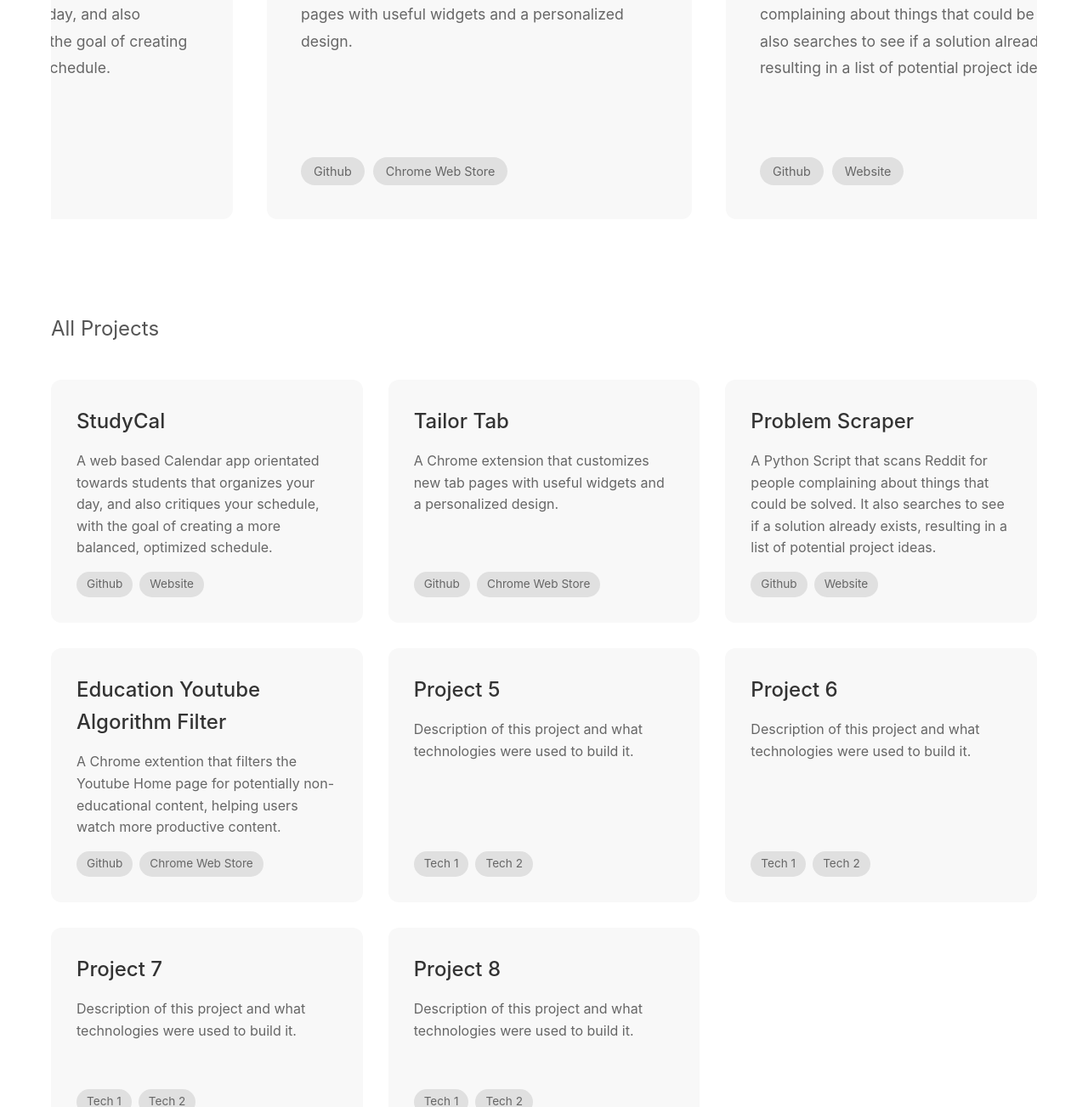
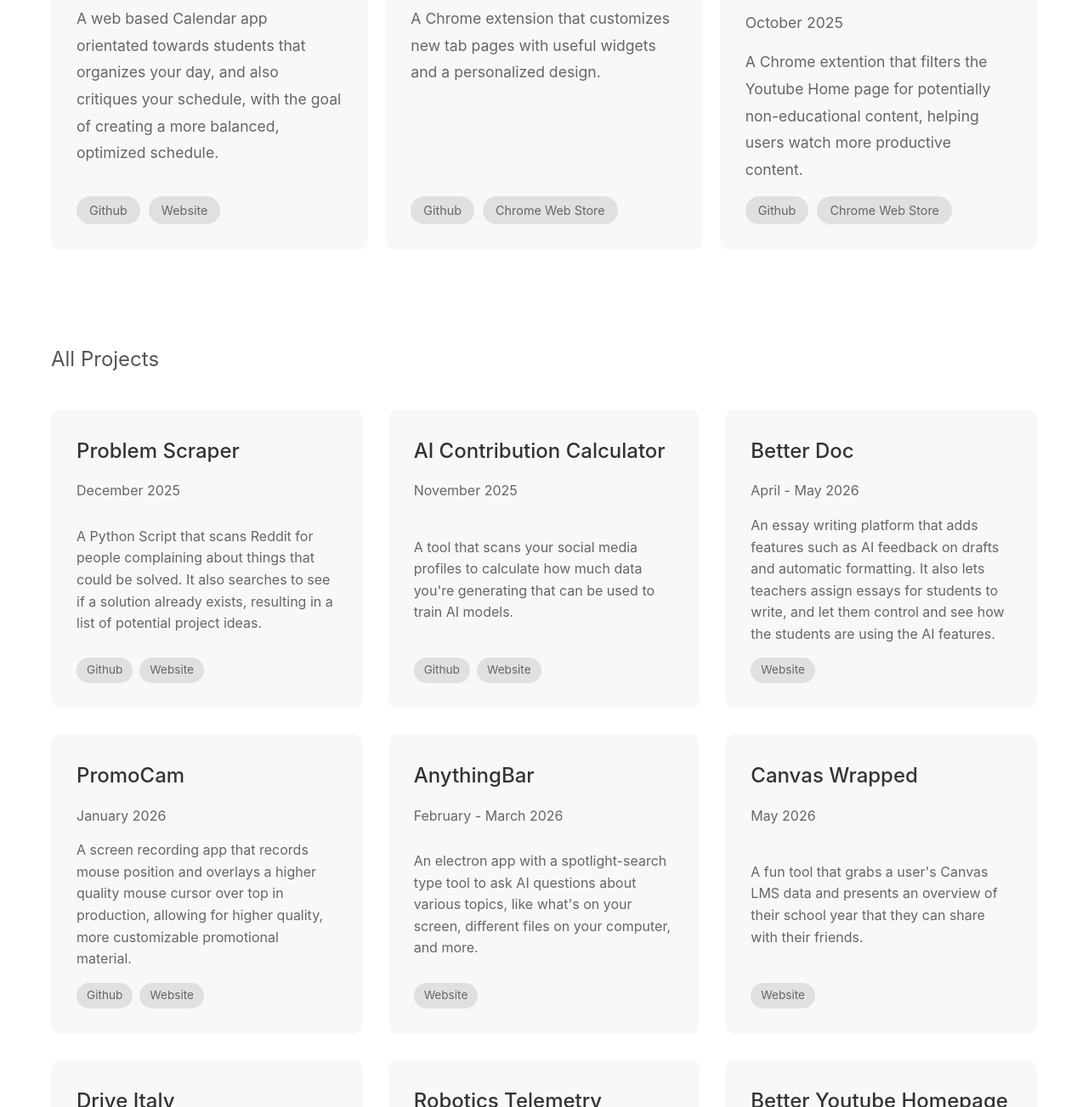
Before and after one commit to Luchik28/PortfolioWebsite, a plain HTML site: page index.html in a window 1280 px wide. Shown: the part 437-1740 px from the top of the page at 85% size. Drawn offline with Linux system fonts and the light colour scheme.

Commit message:
More examples

```diff
--- a/index.html
+++ b/index.html
@@ -53,23 +53,18 @@
 
         .carousel-track {
             display: flex;
-            gap: 40px;
-            overflow-x: auto;
-            scroll-behavior: smooth;
-            scrollbar-width: none;
+            gap: 20px;
+            flex-wrap: nowrap;
             padding: 10px 0;
         }
 
-        .carousel-track::-webkit-scrollbar {
-            display: none;
-        }
-
         .project-card {
-            min-width: 500px;
-            height: 400px;
+            flex: 1;
+            min-width: 0;
+            height: auto;
             background: #f8f8f8;
             border-radius: 12px;
-            padding: 40px;
+            padding: 30px;
             display: flex;
             flex-direction: column;
             justify-content: center;
@@ -122,8 +117,6 @@
             background: #333;
             color: #fff;
         }
-
-
 
         .all-projects-section {
             padding: 60px 0;
@@ -202,7 +195,7 @@
 
             .project-card {
                 min-width: 350px;
-                height: 350px;
+                height: 400px;
             }
 
             .project-card h3 {
@@ -228,6 +221,7 @@
                 <div class="carousel-track" id="carouselTrack">
                     <div class="project-card">
                         <h3>StudyCal</h3>
+                        <p class="date">June 2025 - February 2026</p>
                         <p>A web based Calendar app orientated towards students that organizes your day, and also critiques your schedule, with the goal of creating a more balanced, optimized schedule.</p>
                         <div class="tags">
                             <a class="tag" href="https://github.com/Luchik28/StudyCal" target="_blank">Github</a>
@@ -236,6 +230,7 @@
                     </div>
                     <div class="project-card">
                         <h3>Tailor Tab</h3>
+                        <p class="date">December 2024 - April 2025</p>
                         <p>A Chrome extension that customizes new tab pages with useful widgets and a personalized design.</p>
                         <div class="tags">
                             <a class="tag" href="https://github.com/Luchik28/New-Tab" target="_blank">Github</a>
@@ -243,15 +238,8 @@
                         </div>
                     </div>
                     <div class="project-card">
-                        <h3>Problem Scraper</h3>
-                        <p>A Python Script that scans Reddit for people complaining about things that could be solved. It also searches to see if a solution already exists, resulting in a list of potential project ideas.</p>
-                        <div class="tags">
-                            <a class="tag" href="https://github.com/Luchik28/ProblemScraper" target="_blank">Github</a>
-                            <a class="tag" href="https://problem-scraper.vercel.app/" target="_blank">Website</a>
-                        </div>
-                    </div>
-                    <div class="project-card">
                         <h3>Education Youtube Algorithm Filter</h3>
+                        <p class="date">October 2025</p>
                         <p>A Chrome extention that filters the Youtube Home page for potentially non-educational content, helping users watch more productive content.</p>
                         <div class="tags">
                             <a class="tag" href="https://github.com/Luchik28/Better-YT-Algorithm" target="_blank">Github</a>
@@ -266,23 +254,8 @@
             <h2>All Projects</h2>
             <div class="projects-grid">
                 <div class="grid-card">
-                    <h3>StudyCal</h3>
-                    <p>A web based Calendar app orientated towards students that organizes your day, and also critiques your schedule, with the goal of creating a more balanced, optimized schedule.</p>
-                    <div class="tags">
-                        <a class="tag" href="https://github.com/Luchik28/StudyCal" target="_blank">Github</a>
-                        <a class="tag" href="https://studycal.app/" target="_blank">Website</a>
-                    </div>
-                </div>
-                <div class="grid-card">
-                    <h3>Tailor Tab</h3>
-                    <p>A Chrome extension that customizes new tab pages with useful widgets and a personalized design.</p>
-                    <div class="tags">
-                        <a class="tag" href="https://github.com/Luchik28/New-Tab" target="_blank">Github</a>
-                        <a class="tag" href="https://chromewebstore.google.com/detail/tailor-tab/agaifpcfjjklbgjppedbdbmjmindackb" target="_blank">Chrome Web Store</a>
-                    </div>
-                </div>
-                <div class="grid-card">
                     <h3>Problem Scraper</h3>
+                    <p class="date">December 2025</p>
                     <p>A Python Script that scans Reddit for people complaining about things that could be solved. It also searches to see if a solution already exists, resulting in a list of potential project ideas.</p>
                     <div class="tags">
                         <a class="tag" href="https://github.com/Luchik28/ProblemScraper" target="_blank">Github</a>
@@ -290,115 +263,77 @@
                     </div>
                 </div>
                 <div class="grid-card">
-                    <h3>Education Youtube Algorithm Filter</h3>
-                    <p>A Chrome extention that filters the Youtube Home page for potentially non-educational content, helping users watch more productive content.</p>
+                    <h3>AI Contribution Calculator</h3>
+                    <p class="date">November 2025</p>
+                    <p>A tool that scans your social media profiles to calculate how much data you're generating that can be used to train AI models.</p>
                     <div class="tags">
-                        <a class="tag" href="https://github.com/Luchik28/Better-YT-Algorithm" target="_blank">Github</a>
-                        <a class="tag" href="https://chromewebstore.google.com/detail/youtube-educational-filte/jhipccnnfgdkjmcbmmahndgboljmhood" target="_blank">Chrome Web Store</a>
+                        <a class="tag" href="https://github.com/Luchik28/AI-Contribution-Calculator" target="_blank">Github</a>
+                        <a class="tag" href="https://ai-contribution-calculator.vercel.app/" target="_blank">Website</a>
                     </div>
                 </div>
                 <div class="grid-card">
-                    <h3>Project 5</h3>
-                    <p>Description of this project and what technologies were used to build it.</p>
+                    <h3>Better Doc</h3>
+                    <p class="date">April - May 2026</p>
+                    <p>An essay writing platform that adds features such as AI feedback on drafts and automatic formatting. It also lets teachers assign essays for students to write, and let them control and see how the students are using the AI features.</p>
                     <div class="tags">
-                        <span class="tag">Tech 1</span>
-                        <span class="tag">Tech 2</span>
+                        <a class="tag" href="https://better-doc-orcin.vercel.app/" target="_blank">Website</a>
                     </div>
                 </div>
                 <div class="grid-card">
-                    <h3>Project 6</h3>
-                    <p>Description of this project and what technologies were used to build it.</p>
+                    <h3>PromoCam</h3>
+                    <p class="date">January 2026</p>
+                    <p>A screen recording app that records mouse position and overlays a higher quality mouse cursor over top in production, allowing for higher quality, more customizable promotional material.</p>
                     <div class="tags">
-                        <span class="tag">Tech 1</span>
-                        <span class="tag">Tech 2</span>
+                        <a class="tag" href="https://github.com/Luchik28/ScreenRecorder" target="_blank">Github</a>
+                        <a class="tag" href="https://promocam.vercel.app/" target="_blank">Website</a>
                     </div>
                 </div>
                 <div class="grid-card">
-                    <h3>Project 7</h3>
-                    <p>Description of this project and what technologies were used to build it.</p>
+                    <h3>AnythingBar</h3>
+                    <p class="date">February - March 2026</p>
+                    <p>An electron app with a spotlight-search type tool to ask AI questions about various topics, like what's on your screen, different files on your computer, and more.</p>
                     <div class="tags">
-                        <span class="tag">Tech 1</span>
-                        <span class="tag">Tech 2</span>
+                        <a class="tag" href="https://anythingbar-landing.vercel.app/" target="_blank">Website</a>
                     </div>
                 </div>
                 <div class="grid-card">
-                    <h3>Project 8</h3>
-                    <p>Description of this project and what technologies were used to build it.</p>
+                    <h3>Canvas Wrapped</h3>
+                    <p class="date">May 2026</p>
+                    <p>A fun tool that grabs a user's Canvas LMS data and presents an overview of their school year that they can share with their friends.</p>
                     <div class="tags">
-                        <span class="tag">Tech 1</span>
-                        <span class="tag">Tech 2</span>
+                        <a class="tag" href="https://canvaswrapped.vercel.app/" target="_blank">Website</a>
+                    </div>
+                </div>
+                <div class="grid-card">
+                    <h3>Drive Italy</h3>
+                    <p class="date">April 2026</p>
+                    <p>An interactive map of Italy that the user drives around to learn about key cities and what they're known for. It was partly inspired by a trip to Italy I did. Done as part of my internship at <a href="https://betterjobfit.org/">Better Job Fit</a>.</p>
+                    <div class="tags">
+                        <a class="tag" href="https://barlow-2.vercel.app/" target="_blank">Website</a>
+                    </div>
+                </div>
+                <div class="grid-card">
+                    <h3>Robotics Telemetry Visualizer</h3>
+                    <p class="date">November 2025 - February 2026</p>
+                    <p>A tool I made for reading telemetry data from the robot during the 2025-26 Vex V5 robotics competition. We won multiple Vex Think Awards for this feature.</p> <!-- The data is sent from the robot over the serial connection to the terminal, where it is picked up by a powershell script and written into a CSV file, that this application reads and displays. -->
+                    <div class="tags">
+                        <a class="tag" href="https://github.com/Luchik28/RobotDataVisualizer" target="_blank">Github</a>
+                    </div>
+                </div>
+                <div class="grid-card">
+                    <h3>Better Youtube Homepage</h3>
+                    <p class="date">October 2025</p>
+                    <p>A chrome browser extension that changes the youtube homepage to a list of video titles to prevent the user from getting distracted by catchy thumbnail images.</p>
+                    <div class="tags">
+                        <a class="tag" href="https://chromewebstore.google.com/detail/minimalist-youtube-homepa/khbmkkohidohgcnddokodaafaoeafgkc?authuser=0&hl=en" target="_blank">Chrome Web Store</a>
+                        <a class="tag" href="https://github.com/Luchik28/List-YT-homepage" target="_blank">Github</a>
                     </div>
                 </div>
             </div>
         </section>
     </div>
 
-    <script>
-        const track = document.getElementById('carouselTrack');
-        const originalCards = Array.from(track.children);
-        const cardWidth = originalCards[0].offsetWidth + 40; // width + gap
 
-        // Clone all original cards and append them
-        originalCards.forEach(card => {
-            const clone = card.cloneNode(true);
-            track.appendChild(clone);
-        });
 
-        // Clone all original cards and prepend them
-        originalCards.forEach(card => {
-            const clone = card.cloneNode(true);
-            track.insertBefore(clone, track.firstChild);
-        });
-
-        // Start at the middle set of cards
-        track.scrollLeft = cardWidth * originalCards.length;
-
-        // Handle infinite scroll
-        let isScrolling = false;
-        track.addEventListener('scroll', () => {
-            if (isScrolling) return;
-
-            const scrollPos = track.scrollLeft;
-            const setWidth = cardWidth * originalCards.length;
-
-            // If scrolled into the third set (right side clones), jump back to second set
-            if (scrollPos >= setWidth * 2) {
-                isScrolling = true;
-                track.scrollLeft = scrollPos - setWidth;
-                setTimeout(() => { isScrolling = false; }, 50);
-            }
-
-            // If scrolled into the first set (left side clones), jump forward to second set
-            if (scrollPos < setWidth) {
-                isScrolling = true;
-                track.scrollLeft = scrollPos + setWidth;
-                setTimeout(() => { isScrolling = false; }, 50);
-            }
-        });
-
-        // Autoscroll functionality
-        let isHovering = false;
-        let autoScrollInterval;
-
-        function startAutoScroll() {
-            autoScrollInterval = setInterval(() => {
-                if (!isHovering) {
-                    track.scrollLeft += 1;
-                }
-            }, 20);
-        }
-
-        // Pause autoscroll on hover
-        track.addEventListener('mouseenter', () => {
-            isHovering = true;
-        });
-
-        track.addEventListener('mouseleave', () => {
-            isHovering = false;
-        });
-
-        // Start autoscroll
-        startAutoScroll();
-    </script>
 </body>
 </html>
```
Also changed, not shown: 1 other file.
